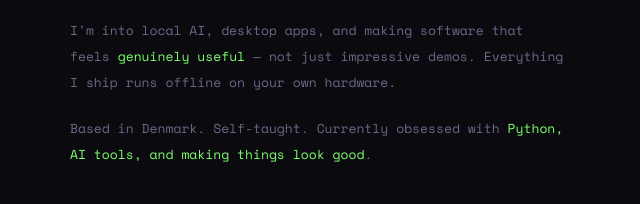
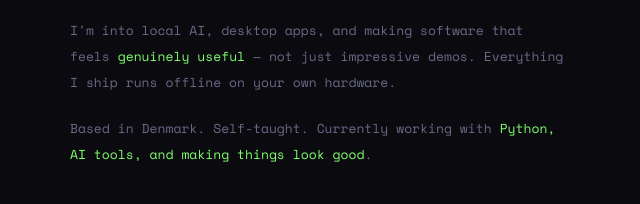
Before and after one commit to JonathanDonkerlot/Superpooper, a plain HTML site: page index.html in a window 1280 px wide. Shown: the part 1139-1343 px from the top of the page, 30-670 px from the left. Drawn offline with nearby package versions, Linux system fonts and the light colour scheme.

Commit message:
changes to index.html

```diff
--- a/index.html
+++ b/index.html
@@ -489,6 +489,7 @@
 <a href="mailto:hello@superpooper.win" class="contact-btn ghost">
     Send me a mail
 </a>
+      <br>
       <p class="about-text">
         I started coding because I wanted tools that actually did what I needed.
         Couldn't find them, so I <span>built them myself</span>.
@@ -499,7 +500,7 @@
         ship runs offline on your own hardware.
       </p>
       <p class="about-text">
-        Based in Denmark. Self-taught. Currently obsessed with
+        Based in Denmark. Self-taught. Currently working with
         <span>Python, AI tools, and making things look good</span>.
       </p>
       <div class="about-stats">
```
